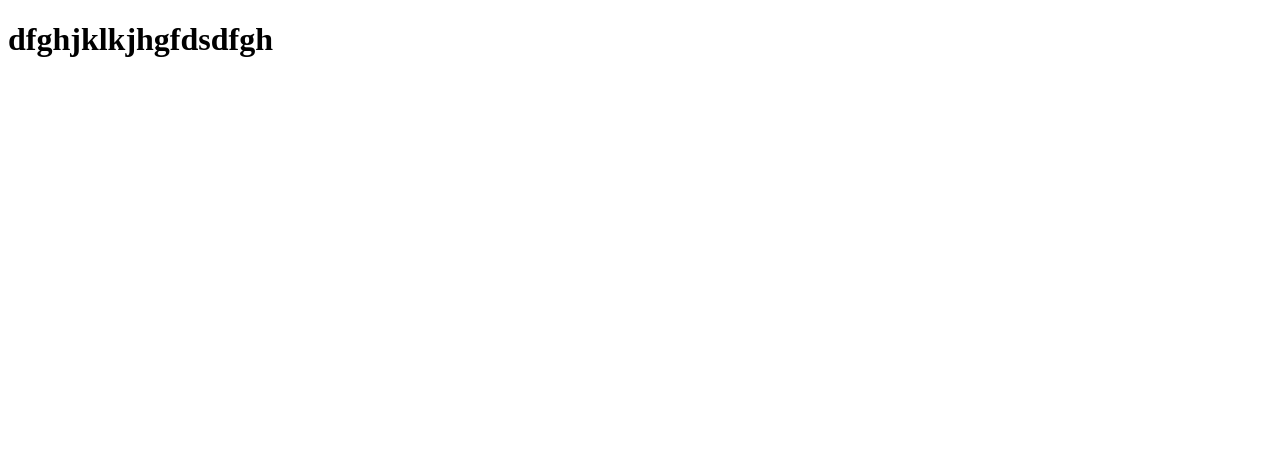
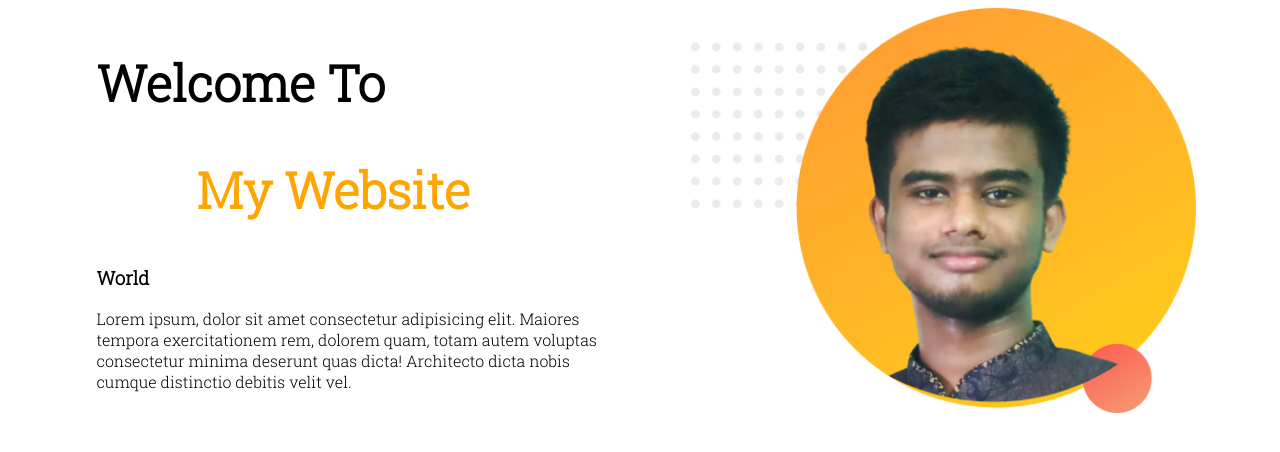
Before and after one commit to encodeshohan/Web-Portfolio, a plain HTML site: page index.html in a window 1280 px wide. Drawn offline with Linux system fonts and the light colour scheme.

Commit message:
add top section

```diff
--- a/index.html
+++ b/index.html
@@ -1,12 +1,29 @@
 <!DOCTYPE html>
 <html lang="en">
+
 <head>
     <meta charset="UTF-8">
     <meta http-equiv="X-UA-Compatible" content="IE=edge">
     <meta name="viewport" content="width=device-width, initial-scale=1.0">
+    <link rel="stylesheet" href="style.css">
+    <link href="https://fonts.googleapis.com/css2?family=Roboto+Slab:wght@300&display=swap" rel="stylesheet">
     <title>Document</title>
 </head>
+
 <body>
-    <h1>dfghjklkjhgfdsdfgh</h1>
+    <section>
+        <div class="half-width">
+            <h1>Welcome To</h1>
+        <h1 class="highlight">My Website</h1>
+        <h3>World </h3>
+        <p>Lorem ipsum, dolor sit amet consectetur adipisicing elit. Maiores tempora exercitationem rem, dolorem quam,
+            totam autem voluptas consectetur minima deserunt quas dicta! Architecto dicta nobis cumque distinctio
+            debitis velit vel.
+        </p>
+        </div>
+        <div class="half-width">
+            <img src="/Images/image 11.png" alt="">
+        </div>
+    </section>
 </body>
 </html>
--- /dev/null
+++ b/style.css
@@ -0,0 +1,19 @@
+body{
+    font-family: 'Roboto Slab', serif;
+}
+h1{
+    font-size: 50px;
+}
+.highlight{
+    text-indent: 100px;
+    color: orange;
+}
+.half-width{
+    width: 40%;
+    float: left;
+    margin-left: 5%;
+    padding-left: 2%;
+}
+.half-width img{
+    width: 100%;
+}
```
Also changed, not shown: Images/image 11.png (added).
